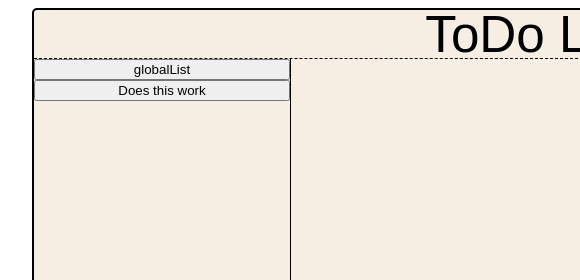
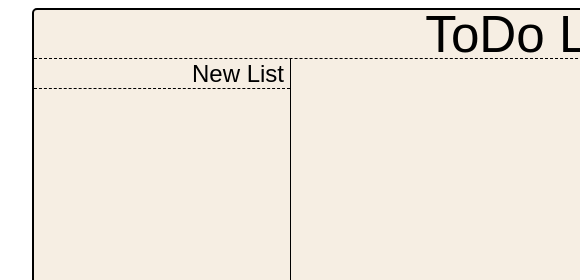
Before and after one commit to jdogcodey/todolist, a website built with webpack: page src/index.html in a window 1280 px wide. Shown: the top 280 px of the page, 96-676 px from the left. Built offline with nearby package versions, Linux system fonts and the light colour scheme; a web font is replaced by a local one.

Commit message:
Left-column design and functionality

```diff
--- a/src/index.html
+++ b/src/index.html
@@ -16,7 +16,10 @@
         <button id="open-form" class="header-edge">Add ToDo</button>
     </header>
     <main>
-        <div id="left-column"></div>
+        <div id="left-side">
+            <div id="left-column"></div>
+            <button class="list-button" id="add-list">New List</button>
+        </div>
         <div id="right-side">
             <form>
                 <label for="to-do-name">To Do</label>
--- a/src/index.js
+++ b/src/index.js
@@ -9,7 +9,7 @@ import {
   completeToDo,
   moveList,
 } from "./listfunctions.js";
-import { updatePage } from "./toDOM.js";
+import { updatePage, listButton } from "./toDOM.js";
 
 const myLogo = new Image();
 myLogo.src = Logo;
@@ -18,24 +18,29 @@ document.querySelector("#logo").appendChild(myLogo);
 openForm();
 submitForm(`globalList`);
 
-console.log("All lists");
-console.log(allLists);
-newList("globalList");
-console.log("Global List");
-console.log(allLists[`globalList`]);
-newToDo("globalList", "Test", "Test date", "Test priority", "Test description");
-console.log("Global List - added 'test'");
-console.log(allLists[`globalList`]);
-console.log("All lists - added 'test' to global list");
-console.log(allLists);
-newList("Does this work");
-console.log("Does this work in all lists");
-console.log(allLists);
-moveList("globalList", "Does this work", "Test");
-console.log("Moved to does this work from global list");
-console.log(allLists["Does this work"]);
-console.log(allLists);
-changePriority("Test", "Does this work", "This is the new priority");
-completeToDo("Test", "Does this work");
-console.log(allLists);
-updatePage();
+document.querySelector("#add-list").addEventListener("click", () => {
+  newList();
+  updatePage();
+});
+
+// console.log("All lists");
+// console.log(allLists);
+// newList("globalList");
+// console.log("Global List");
+// console.log(allLists[`globalList`]);
+// newToDo("globalList", "Test", "Test date", "Test priority", "Test description");
+// console.log("Global List - added 'test'");
+// console.log(allLists[`globalList`]);
+// console.log("All lists - added 'test' to global list");
+// console.log(allLists);
+// newList("Does this work");
+// console.log("Does this work in all lists");
+// console.log(allLists);
+// moveList("globalList", "Does this work", "Test");
+// console.log("Moved to does this work from global list");
+// console.log(allLists["Does this work"]);
+// console.log(allLists);
+// changePriority("Test", "Does this work", "This is the new priority");
+// completeToDo("Test", "Does this work");
+// console.log(allLists);
+// updatePage();
--- a/src/listfunctions.js
+++ b/src/listfunctions.js
@@ -15,8 +15,8 @@ function newToDo(list, name, deadline, priority, description) {
 }
 
 // Creates a new ToDo List
-function newList(name) {
-  allLists[name] = {};
+function newList() {
+  allLists[prompt("New ToDo List", "Title")] = {};
 }
 
 //Changes the priority of the ToDo
--- a/src/styles.css
+++ b/src/styles.css
@@ -68,10 +68,30 @@ main {
     flex-direction: column;
 }
 
-#left-column {
+#left-side, .list-button {
     border-right: 1px black solid;
     min-width: 50px;
     width: 20vw;
+}
+
+.list-button {
+    background: none;
+    border-top: none;
+    border-left: none;
+    border-right: none;
+    border-bottom: 1px dashed black;
+    font-family: 'nanum', Arial, Helvetica, sans-serif;
+    height: 30px;
+    font-size: 1.5rem;
+    text-align: left;
+}
+
+#add-list {
+    text-align: right;
+}
+
+button:hover {
+    font-weight: 700;
 }
 
 form {
--- a/src/toDOM.js
+++ b/src/toDOM.js
@@ -3,8 +3,11 @@ import { allLists } from "./listfunctions";
 function updatePage() {
   const leftColumn = document.querySelector("#left-column");
   const rightColumn = document.querySelector("#right-column");
+  leftColumn.innerHTML = "";
+  rightColumn.innerHTML = "";
   for (const [listKey, listValue] of Object.entries(allLists)) {
     const list = document.createElement("button");
+    list.classList.add("list-button");
     list.textContent = `${listKey}`;
     leftColumn.appendChild(list);
     list.addEventListener("click", function onClick() {
```
